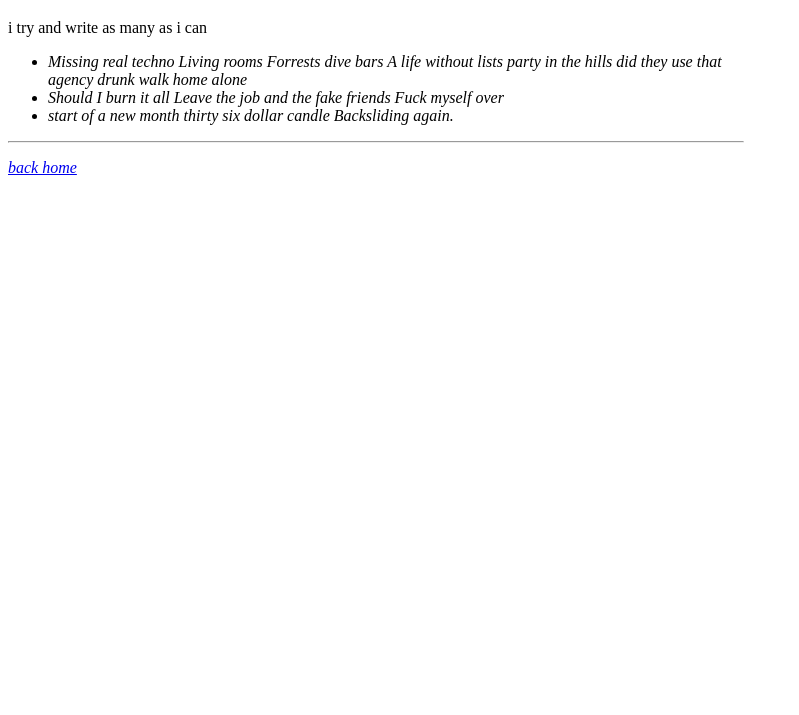
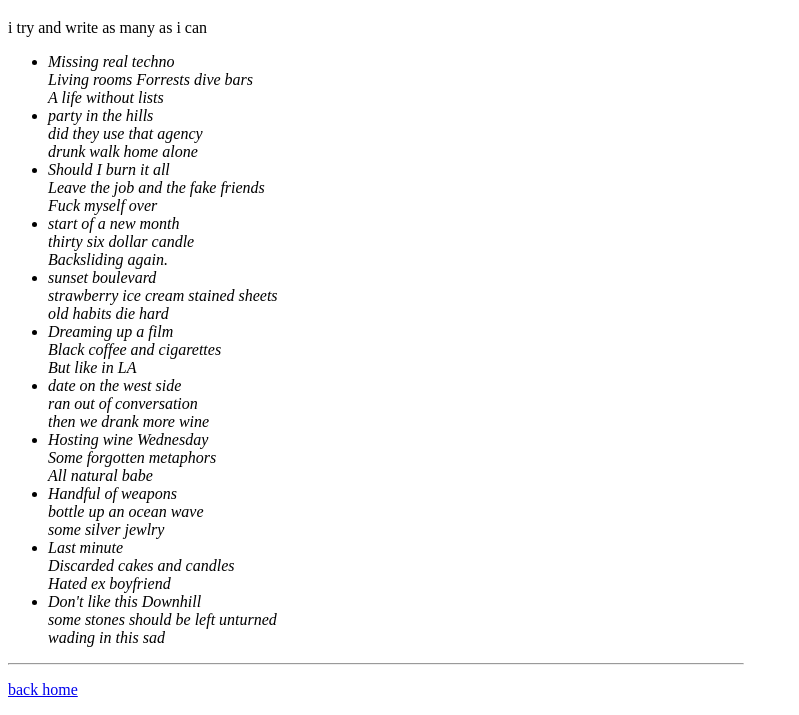
Before and after one commit to lifeonline1LA/colinyachts, a plain HTML site: page haikus.html in a window 1280 px wide. Shown: the part 95-810 px from the top of the page, without its empty margins (0-799 px from the left). Drawn offline with Linux system fonts and the light colour scheme.

Commit message:
Update haikus.html

```diff
--- a/haikus.html
+++ b/haikus.html
@@ -11,21 +11,39 @@
 <h1>haikus</h1>
 <p>i try and write as many as i can</p>
 <ul>
-<li><i>Missing real techno
-Living rooms Forrests dive bars
-A life without lists
-
-party in the hills
-did they use that agency
-drunk walk home alone </li>
-<li><i>Should I burn it all
-Leave the job and the fake friends
-Fuck myself over
-</li>
-<li><i>start of a new month
-thirty six dollar candle
-Backsliding again.
-</li>
+<li><i>Missing real techno<br>
+Living rooms Forrests dive bars<br>
+A life without lists</i></li>
+<li><i>party in the hills<br>
+did they use that agency<br>
+drunk walk home alone</i></li>
+<li><i>Should I burn it all<br>
+Leave the job and the fake friends<br>
+Fuck myself over</i></li>
+<li><i>start of a new month<br>
+thirty six dollar candle<br>
+Backsliding again.</i></li>
+<li><i>sunset boulevard<br>
+strawberry ice cream stained sheets<br>
+old habits die hard</i></li>
+<li><i>Dreaming up a film<br>
+Black coffee and cigarettes<br>
+But like in LA</i></li>
+<li><i>date on the west side<br>
+ran out of conversation<br>
+then we drank more wine</i></li>
+<li><i>Hosting wine Wednesday<br>
+Some forgotten metaphors<br>
+All natural babe</i></li>
+<li><i>Handful of weapons<br>
+bottle up an ocean wave<br>
+some silver jewlry</i></li>
+<li><i>Last minute<br>
+Discarded cakes and candles<br>
+Hated ex boyfriend</i></li>
+<li><i>Don't like this Downhill<br>
+some stones should be left unturned<br>
+wading in this sad</i></li>
 </ul>
 <hr>
 <p><a href="index.html">back home</a></p>
```
